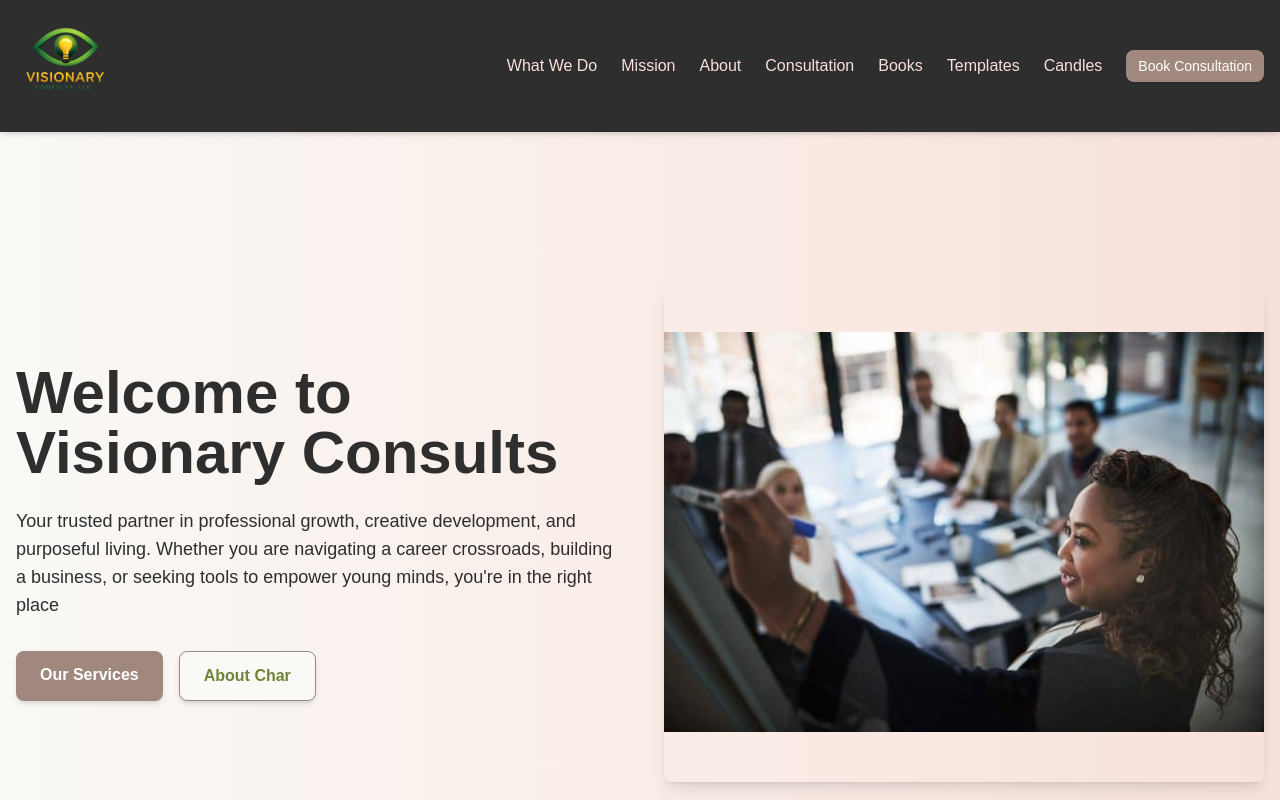
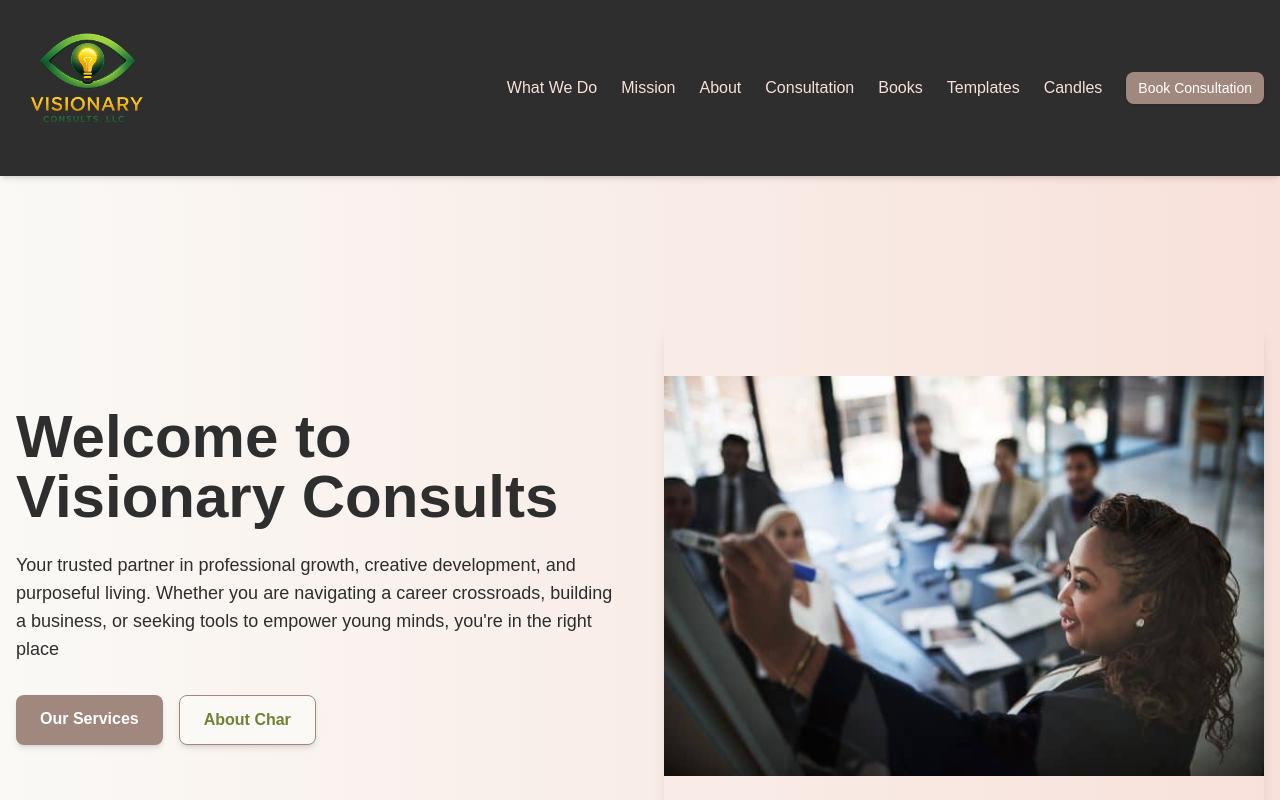
Before and after one commit to 5starmula/VisionaryConsults, a Next.js app: page / in a window 1280 px wide. Shown: the top 800 px of the page. Built offline with nearby package versions, Linux system fonts and the light colour scheme.

Commit message:
Increase header logo size for better visibility

```diff
--- a/src/components/Header.tsx
+++ b/src/components/Header.tsx
@@ -36,8 +36,9 @@ export default function Header() {
             <Image
               src="/images/Visionary_Consults_Enhanced.png"
               alt="Visionary Consults Logo"
-              width={100}
-              height={100}
+              width={150}
+              height={150}
+              className="w-20 h-20 md:w-36 md:h-36"
               priority
             />
           </Link>
```
